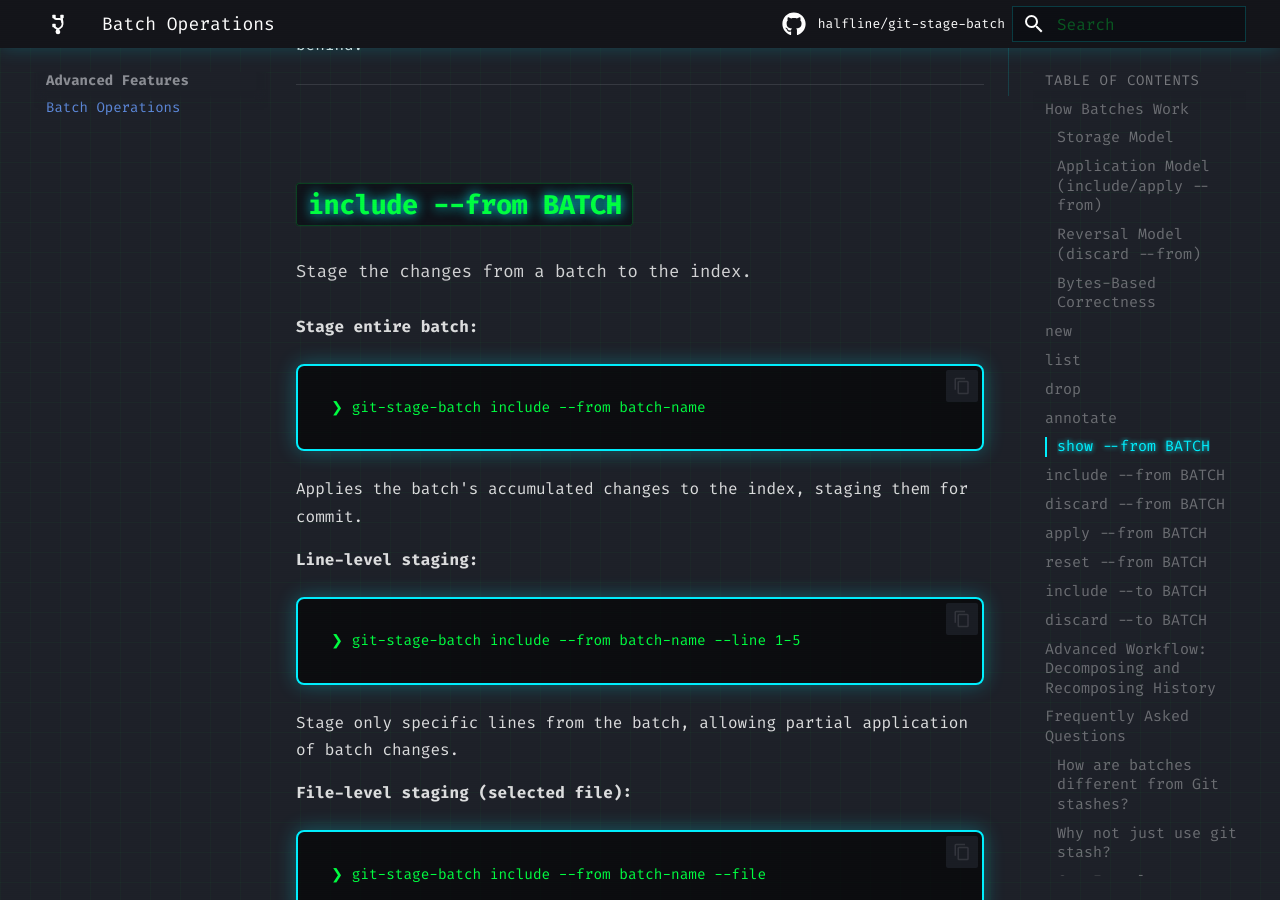
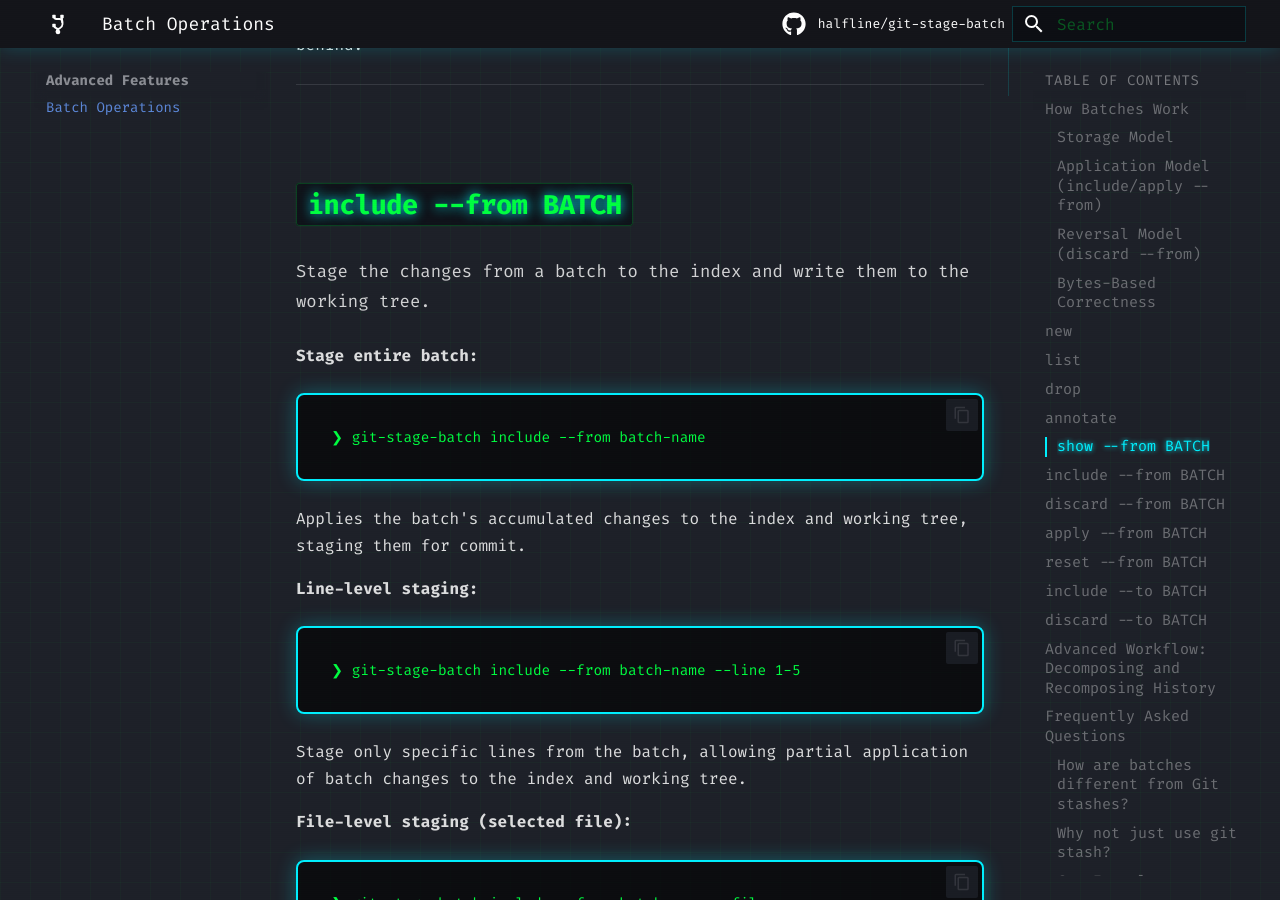
Before and after one commit to halfline/git-stage-batch, an MkDocs documentation site: the page built from docs/batches.md, in a window 1280 px wide and 900 px high, scrolled down 5665 px. Built offline with MkDocs 1.6.1 and Material for MkDocs 9.7.7, drawn with Linux system fonts in a browser that asks for light colours; comment, search, counter and statistics services are not loaded; some of the changed text lies outside the part shown.

````diff
--- a/docs/batches.md
+++ b/docs/batches.md
@@ -169,35 +169,41 @@ file list and does not leave a hidden selected batch file behind.
 
 ## `include --from BATCH`
 
-Stage the changes from a batch to the index.
+Stage the changes from a batch to the index and write them to the working tree.
 
 **Stage entire batch:**
 ```
 ❯ git-stage-batch include --from batch-name
 ```
 
-Applies the batch's accumulated changes to the index, staging them for commit.
+Applies the batch's accumulated changes to the index and working tree, staging
+them for commit.
 
 **Line-level staging:**
 ```
 ❯ git-stage-batch include --from batch-name --line 1-5
 ```
 
-Stage only specific lines from the batch, allowing partial application of batch changes.
+Stage only specific lines from the batch, allowing partial application of batch
+changes to the index and working tree.
 
 **File-level staging (selected file):**
 ```
 ❯ git-stage-batch include --from batch-name --file
 ```
 
-Stage changes from the batch for the selected hunk's file only. Use this during a staging session when you want to pull in batch changes for the file you're reviewing, without affecting other files in the batch.
+Stage changes from the batch for the selected hunk's file only. Use this during
+a staging session when you want to pull in batch changes for the file you're
+reviewing, without affecting other files in the batch.
 
 **File-level staging (specific file):**
 ```
 ❯ git-stage-batch include --from batch-name --file src/config.py
 ```
 
-Stage changes from the batch for `src/config.py` only, without needing a selected hunk. Useful for applying specific files from multi-file batches outside of an active staging session.
+Stage changes from the batch for `src/config.py` only, without needing a
+selected hunk. Useful for applying specific files from multi-file batches
+outside of an active staging session.
 
 **Pattern-based staging:**
 ```bash
@@ -305,7 +311,9 @@ Apply batch changes to the working tree without staging them.
 ❯ git-stage-batch apply --from batch-name
 ```
 
-Applies the batch's accumulated changes to your working tree, leaving the index untouched. This is different from `include --from` which stages changes to the index.
+Applies the batch's accumulated changes to your working tree, leaving the index
+untouched. This is different from `include --from`, which writes the selected
+batch changes to both the index and working tree.
 
 **Use cases:**
 - Temporarily applying batched changes to test them before committing
@@ -349,9 +357,9 @@ Apply batch changes for `src/debug.py` only to the working tree, without needing
     filter to a specific file, or `--line` to apply only specific lines.
 
 !!! info "Working Tree Only"
-    Unlike `include --from`, this command modifies only the working tree and leaves
-    the index (staging area) untouched. Use this when you want to preview or test
-    changes before staging them.
+    Unlike `include --from`, this command modifies only the working tree and
+    leaves the index (staging area) untouched. Use this when you want to preview
+    or test changes before staging them.
 
 **Example workflow:**
 ```bash
````
Also changed, not shown: docs/ai-assistants.md (+3 -3 lines), docs/commands.md (+7 -1 lines), docs/index.md (+1 -1 lines), 1 other file.
